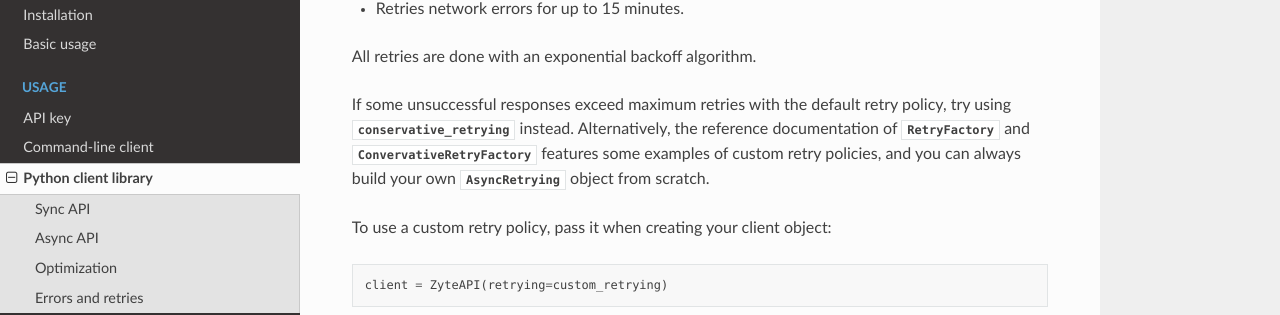
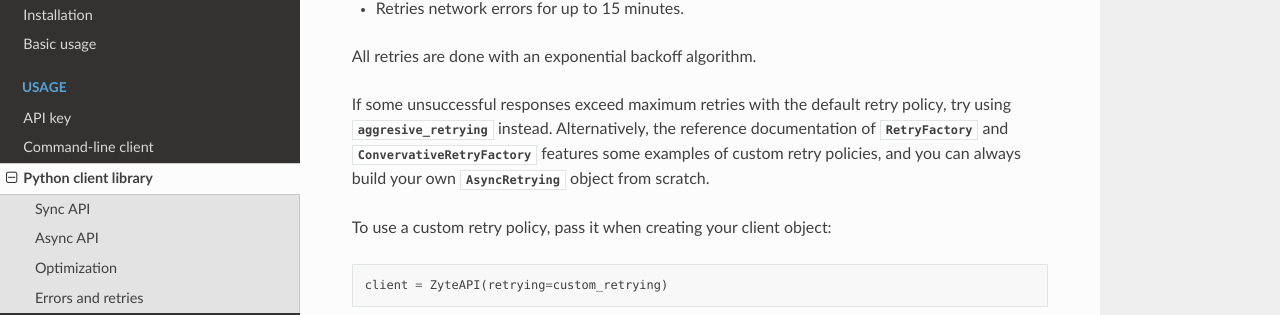
Before and after one commit to zytedata/python-zyte-api, a Sphinx documentation site: the page built from docs/use/api.rst, in a window 1280 px wide and 900 px high, scrolled down 2483 px. Shown: the part 137-452 px from the top of the window. Built offline with Sphinx 7.4.7 and the Read the Docs theme 2.0.0, drawn with Linux system fonts in a browser that asks for light colours.

Commit message:
Conservative → Aggresive

```diff
--- a/docs/ref/api.rst
+++ b/docs/ref/api.rst
@@ -26,12 +26,12 @@ Retries
 .. autodata:: zyte_api_retrying
     :no-value:
 
-.. autodata:: conservative_retrying
+.. autodata:: aggresive_retrying
     :no-value:
 
 .. autoclass:: RetryFactory
 
-.. autoclass:: ConservativeRetryFactory
+.. autoclass:: AggresiveRetryFactory
 
 
 Errors
--- a/docs/use/api.rst
+++ b/docs/use/api.rst
@@ -161,7 +161,7 @@ All retries are done with an exponential backoff algorithm.
 
 If some :ref:`unsuccessful responses <zyte-api-unsuccessful-responses>` exceed
 maximum retries with the default retry policy, try using
-:data:`~zyte_api.conservative_retrying` instead. Alternatively, the reference
+:data:`~zyte_api.aggresive_retrying` instead. Alternatively, the reference
 documentation of :class:`~zyte_api.RetryFactory` and
 :class:`~zyte_api.ConvervativeRetryFactory` features some examples of custom
 retry policies, and you can always build your own
--- a/zyte_api/__init__.py
+++ b/zyte_api/__init__.py
@@ -4,8 +4,8 @@ Python client libraries and command line utilities for Zyte API
 
 from ._async import AsyncZyteAPI
 from ._errors import RequestError
-from ._retry import ConservativeRetryFactory, RetryFactory
-from ._retry import conservative_retrying as _conservative_retrying
+from ._retry import AggresiveRetryFactory, RetryFactory
+from ._retry import aggresive_retrying as _aggresive_retrying
 from ._retry import zyte_api_retrying as _zyte_api_retrying
 from ._sync import ZyteAPI
 from .errors import ParsedError
@@ -19,4 +19,4 @@ zyte_api_retrying = _zyte_api_retrying
 #: :data:`zyte_api_retrying`, but increases the number of attempts for
 #: temporary download errors from 4 to 16, and retries as temporary download
 #: errors any 5xx HTTP status code other than 503 (retried as rate-limiting).
-conservative_retrying = _conservative_retrying
+aggresive_retrying = _aggresive_retrying
```
Also changed, not shown: 1 other file.
